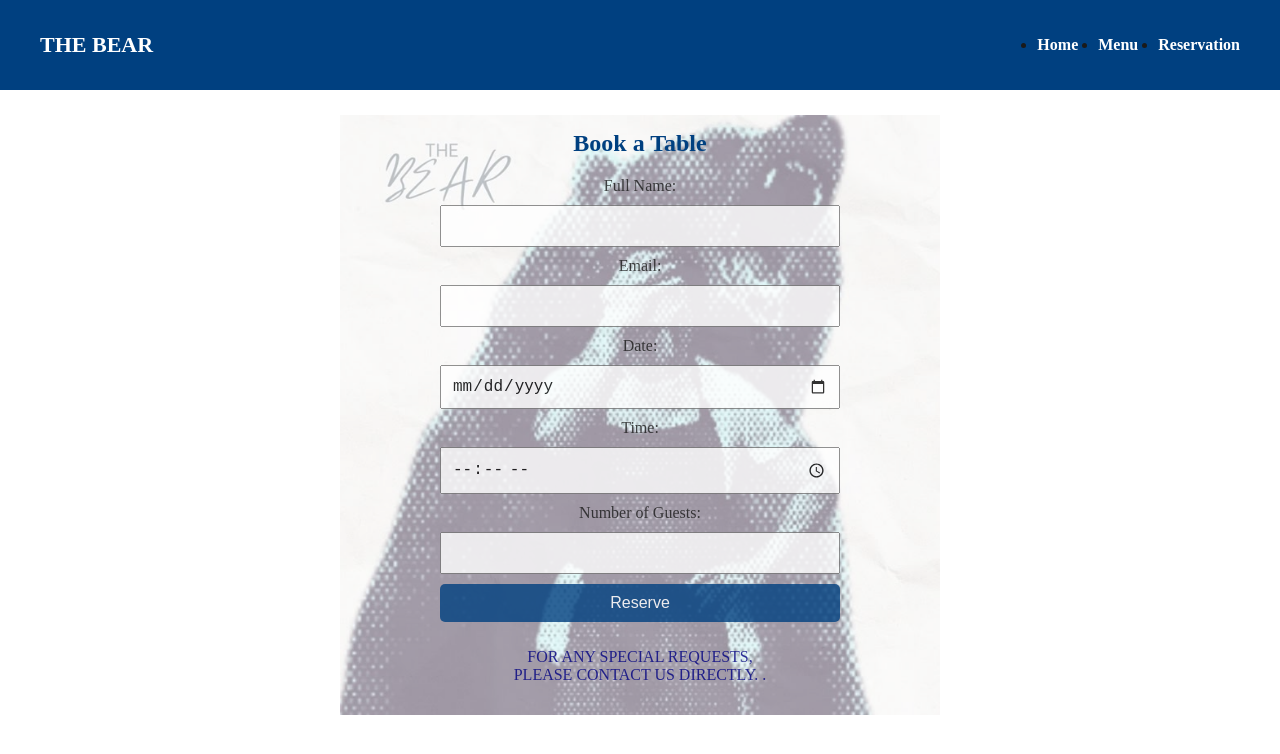
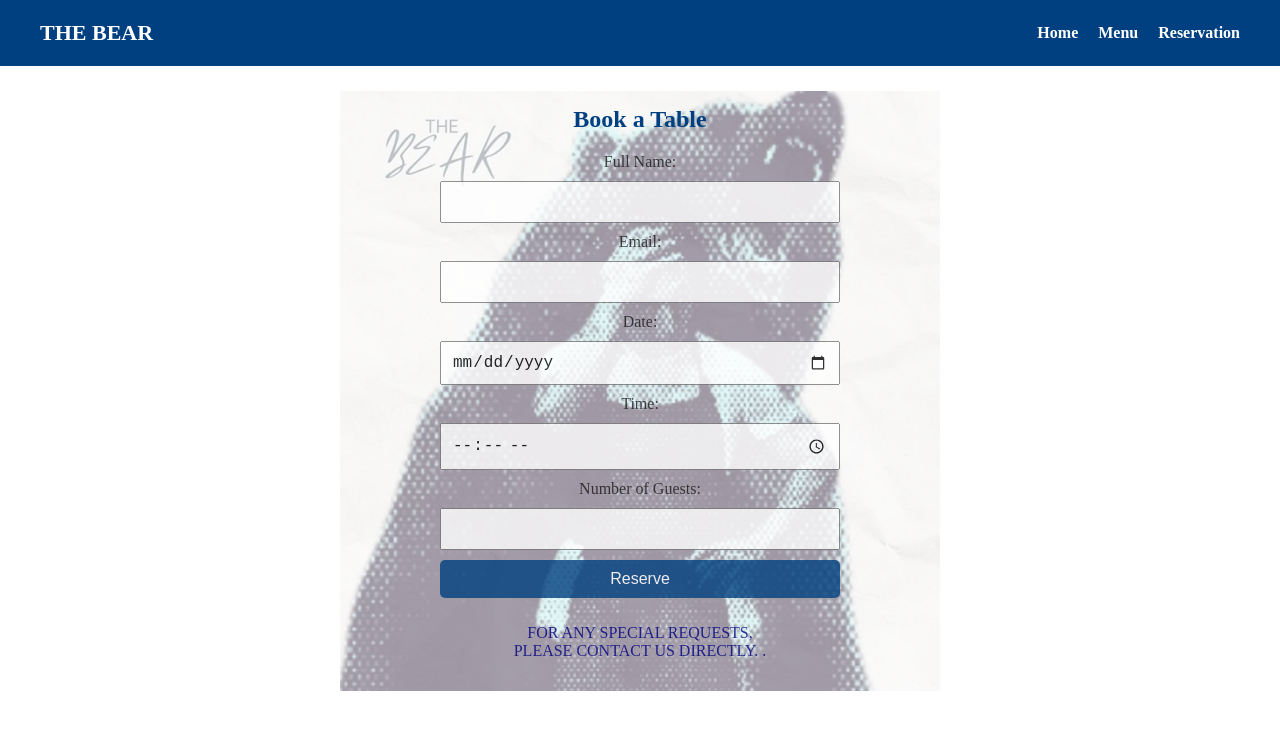
Before and after one commit to abdelrahmanmohamed1552008-cell/Abdulrahman, a plain HTML site: page reservation.html in a window 1280 px wide. Drawn offline with Linux system fonts and the light colour scheme; a web font is replaced by a local one.

Commit message:
Update reservation.html

```diff
--- a/reservation.html
+++ b/reservation.html
@@ -14,14 +14,16 @@
 
 <body>
     <!-- navbar -->
+<body>
     <nav class="navbar">
         <div class="logo">THE BEAR</div>
-        <ul class="nav-links">
-            <li><a href="index.html">Home</a></li>
-            <li><a href="menu.html">Menu</a></li>
-            <li><a href="reservation.html">Reservation</a></li>
-        </ul>
+        <div class="nav-links">
+            <a href="index.html">Home</a>
+            <a href="menu.html">Menu</a>
+            <a href="reservation.html">Reservation</a>
+        </div>
     </nav>
+
 
     <!-- reservation -->
     <section class="reservation">
@@ -48,4 +50,5 @@
     </section>
 </body>
 
+
 </html>
```
